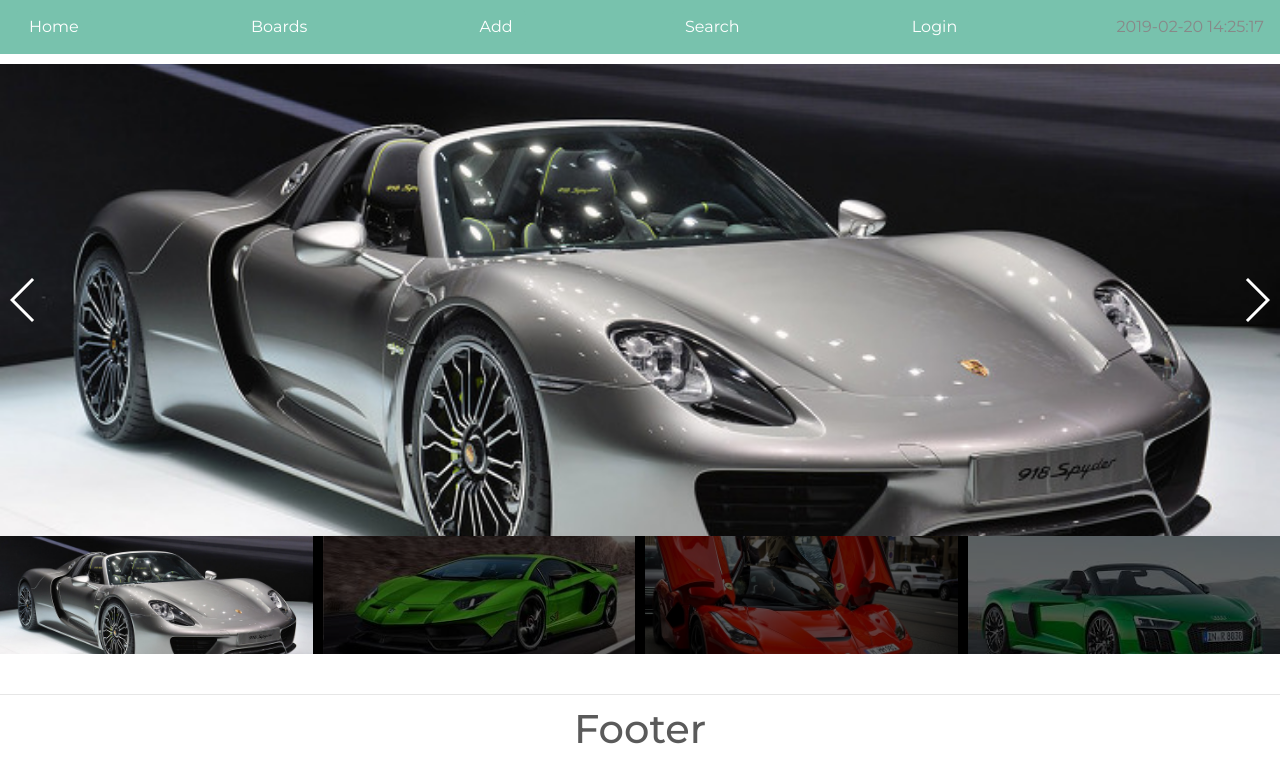
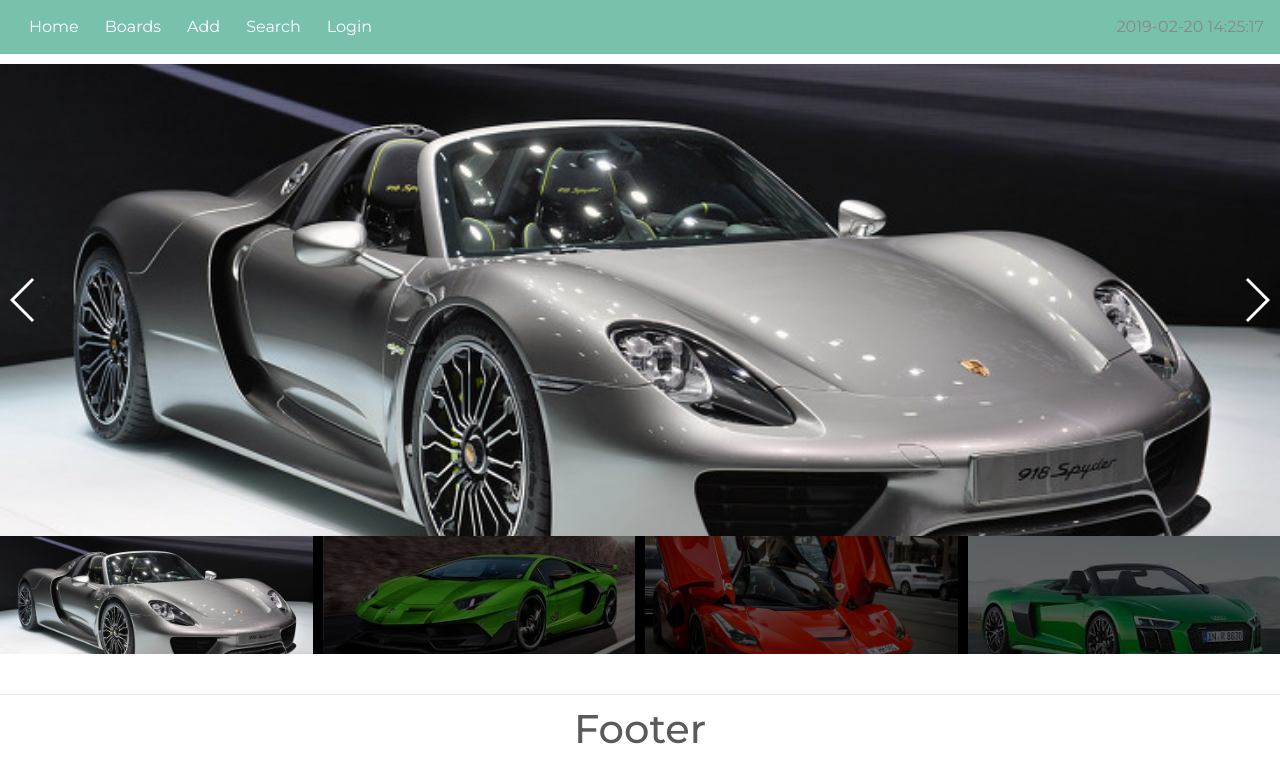
Before and after one commit to baebyoungjoo/vue-springboot-toy01, a Vue app in the folder frontend/: page / in a window 1280 px wide. Shown: the top 782 px of the page. Built offline with nearby package versions, Linux system fonts and the light colour scheme; what vuejs-noty would draw is missing.

Commit message:
Update Header.vue

```diff
--- a/frontend/src/components/Header.vue
+++ b/frontend/src/components/Header.vue
@@ -2,6 +2,7 @@
   <div>
     <div class="navbar fixed-top navbar-dark bg-primary">
       <!-- TODO -->
+      <nav>
         <router-link class="btn btn-primary" to="/">Home</router-link>
         <router-link class="btn btn-primary" to="/list">Boards</router-link>
         <router-link class="btn btn-primary" to="/add">Add</router-link>
```
